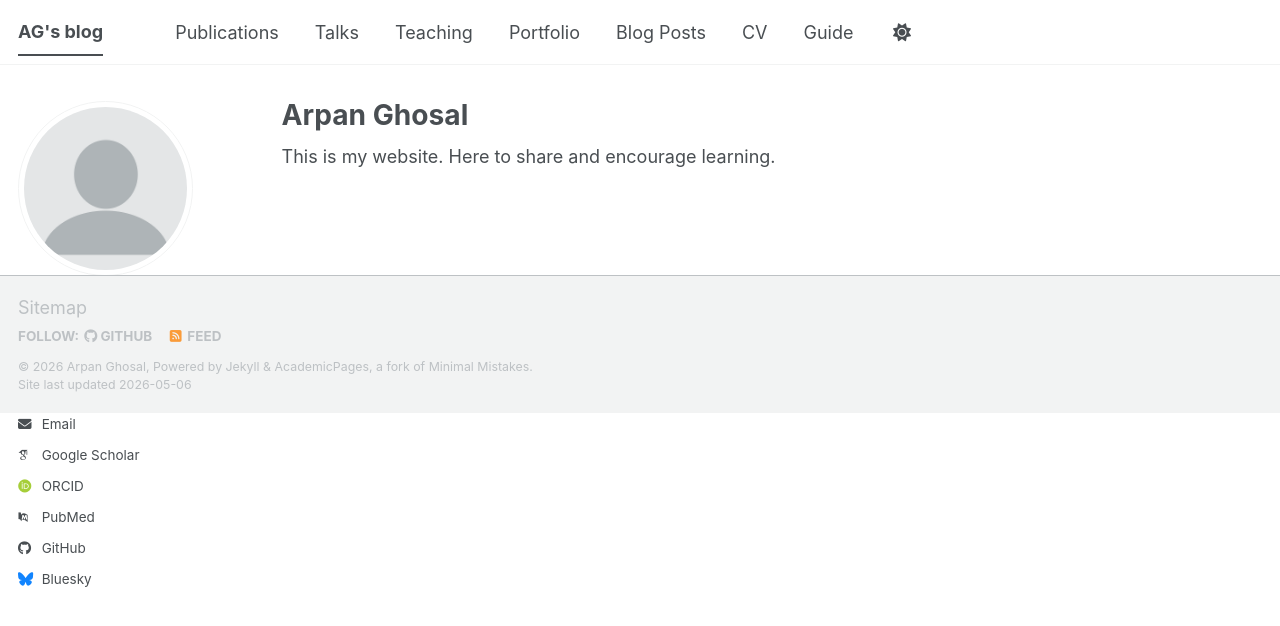
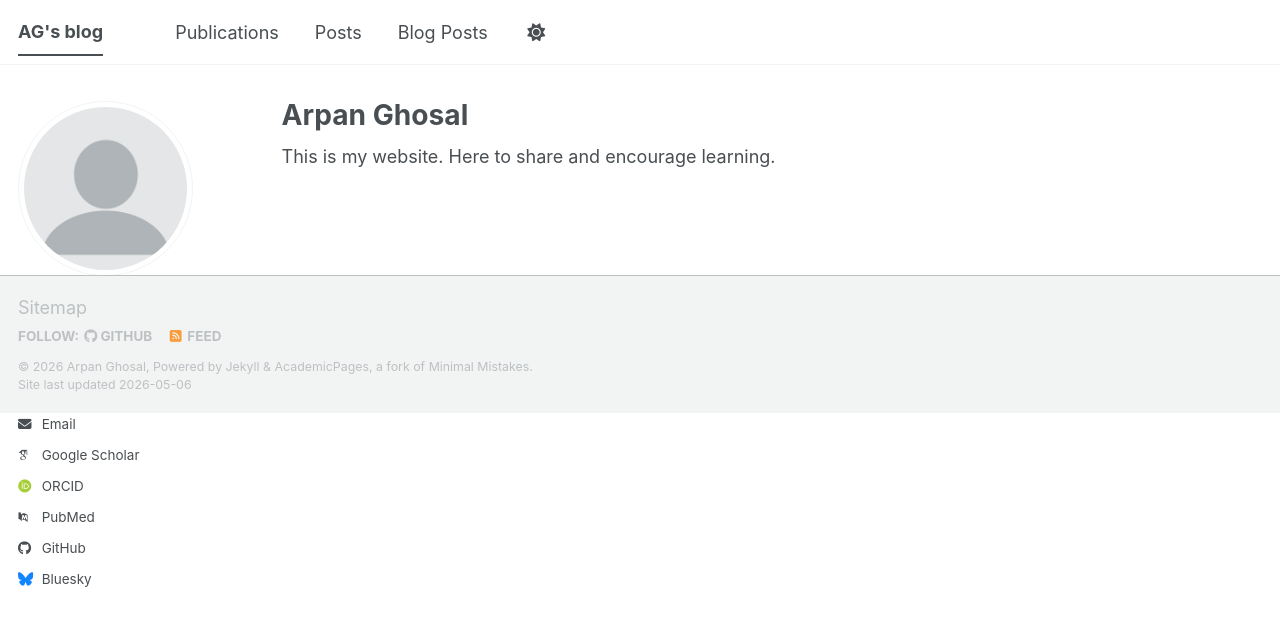
Before and after one commit to arpanghosal/arpanghosal.github.io, a Jekyll site: the page built from _pages/about.md, in a window 1280 px wide. Shown: the top 626 px of the page. Built offline with Jekyll 4.4.1, drawn with Linux system fonts in a browser that asks for light colours; some web fonts are replaced; a script bundle is joined from its source files by our own code; library files that are not in the unit come from our copies; some of the changed lines change nothing that is shown.

Commit message:
Update navigation by removing several entries
Removed 'Talks', 'Teaching', 'Portfolio', 'CV', and 'Guide' entries from navigation.

```diff
--- a/_data/navigation.yml
+++ b/_data/navigation.yml
@@ -11,23 +11,26 @@ main:
   - title: "Publications"
     url: /publications/
 
-  - title: "Talks"
-    url: /talks/
+  - title: "Posts"
+    url: /posts/
 
-  - title: "Teaching"
-    url: /teaching/
+  #- title: "Talks"
+  #  url: /talks/
 
-  - title: "Portfolio"
-    url: /portfolio/
+  #- title: "Teaching"
+  #  url: /teaching/
+
+  #- title: "Portfolio"
+  #  url: /portfolio/
 
   - title: "Blog Posts"
     url: /year-archive/
 
-  - title: "CV"
-    url: /cv/
+  #- title: "CV"
+  #  url: /cv/
 
   # - title: "CV"
   #   url: /cv-json/
 
-  - title: "Guide"
-    url: /markdown/
+  #- title: "Guide"
+  #  url: /markdown/
```
